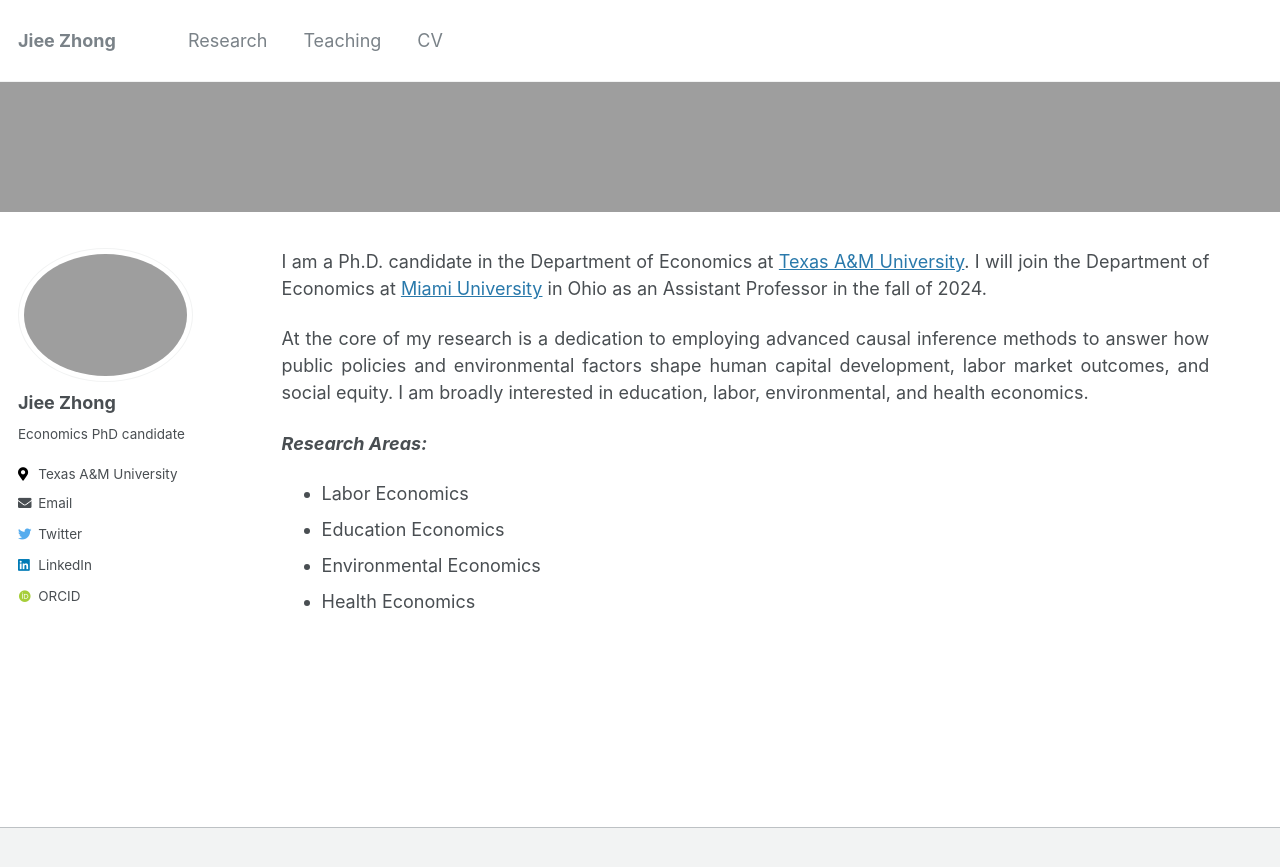
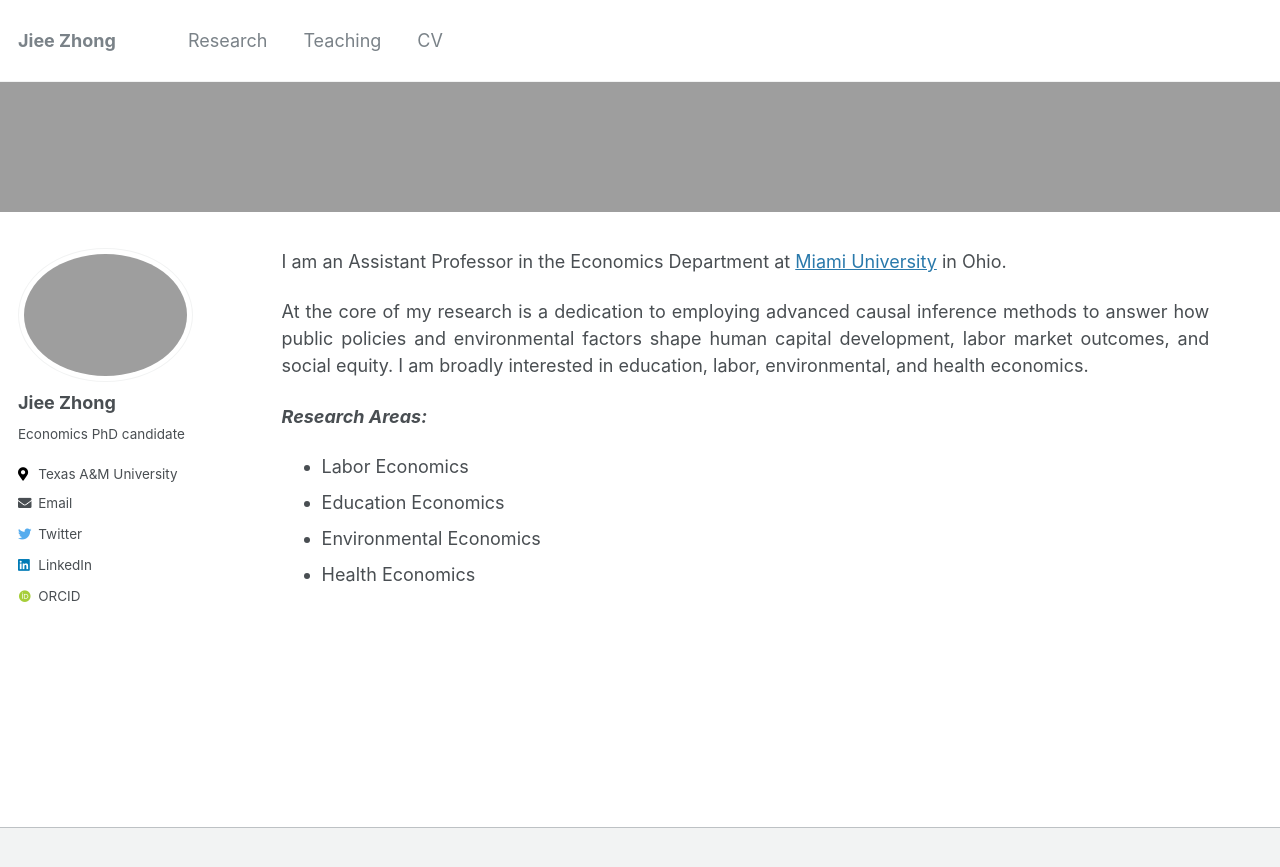
Before and after one commit to jieezhong/jieezhong.github.io, a Jekyll site: the page built from _pages/about.md, in a window 1280 px wide. Shown: the top 867 px of the page. Built offline with Jekyll 4.4.1, drawn with Linux system fonts in a browser that asks for light colours; some web fonts are replaced.

Commit message:
Update about.md

```diff
--- a/_pages/about.md
+++ b/_pages/about.md
@@ -5,7 +5,7 @@ header:
   overlay_image: beach_oregon3.jpg
 ---
 
-I am a Ph.D. candidate in the Department of Economics at [Texas A&M University](https://liberalarts.tamu.edu/economics/). I will join the Department of Economics at [Miami University](https://miamioh.edu/fsb/directory/?up=/query/all/all/Economics/all) in Ohio as an Assistant Professor in the fall of 2024.
+I am an Assistant Professor in the Economics Department at [Miami University](https://miamioh.edu/fsb/directory/?up=/query/all/all/Economics/all) in Ohio.
 
 At the core of my research is a dedication to employing advanced causal inference methods to answer how public policies and environmental factors shape human capital development, labor market outcomes, and social equity. I am broadly interested in education, labor, environmental, and health economics.
 
```
